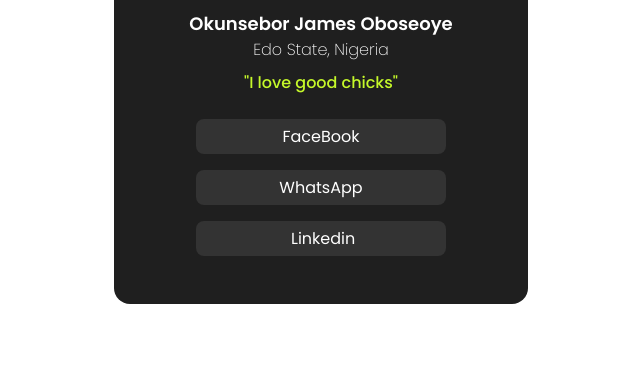
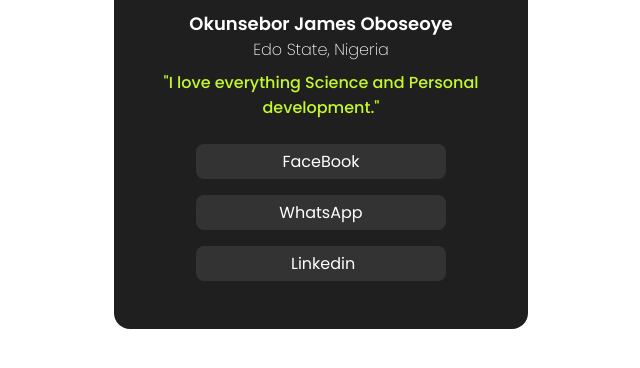
Before and after one commit to KalminX/jamie_C, a plain HTML site: page index.html in a window 1280 px wide. Shown: the part 244-612 px from the top of the page, without its empty margins (319-959 px from the left). Drawn offline with Linux system fonts and the light colour scheme.

Commit message:
changed: the description

```diff
--- a/index.html
+++ b/index.html
@@ -35,7 +35,7 @@
             <div class="icon"><img src="WhatsApp Image 2024-02-08 at 17.22.36_44fc38b1.jpg""></div>
             <h3>Okunsebor James Oboseoye</h3>
             <h2>Edo State, Nigeria</h2>
-            <p class=" des">"I love good chicks"</p>
+            <p class=" des">"I love everything Science and Personal development."</p>
             </div class="links">
             <div class="link">
                 <p><a href="https://www.facebook.com/profile.php?id=100026975131507&mibextid=ZbWKwL"
```
